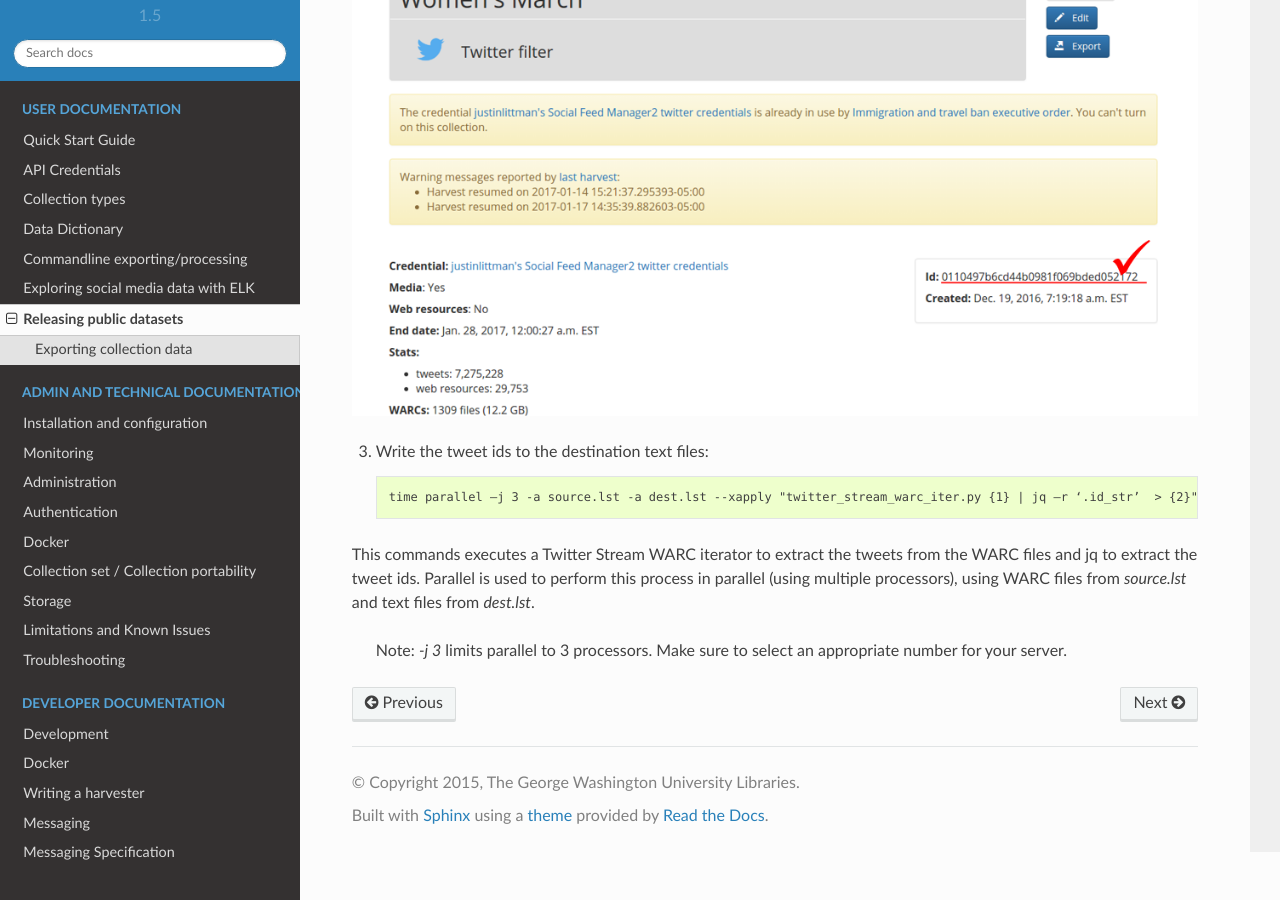
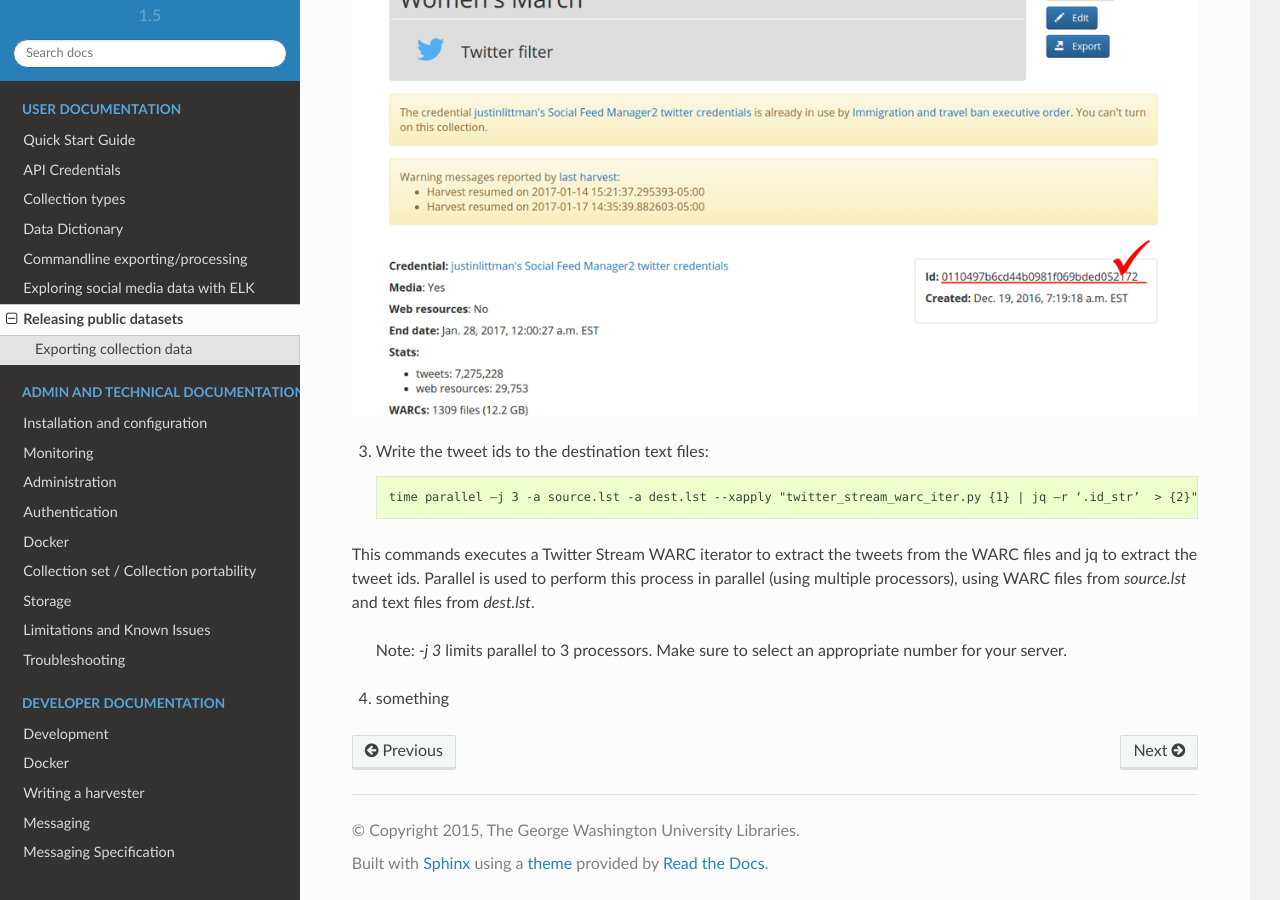
Before and after one commit to gwu-libraries/sfm-ui, a Sphinx documentation site: the page built from docs/releasing_datasets.rst, in a window 1280 px wide and 900 px high, scrolled down 1072 px. Built offline with Sphinx 7.4.7 and the Read the Docs theme 2.0.0, drawn with Linux system fonts in a browser that asks for light colours.

Commit message:
adding something

```diff
--- a/docs/releasing_datasets.rst
+++ b/docs/releasing_datasets.rst
@@ -48,3 +48,5 @@
 `source.lst` and text files from `dest.lst`.
 
     Note: `-j 3` limits parallel to 3 processors. Make sure to select an appropriate number for your server.
+
+4. something
```
